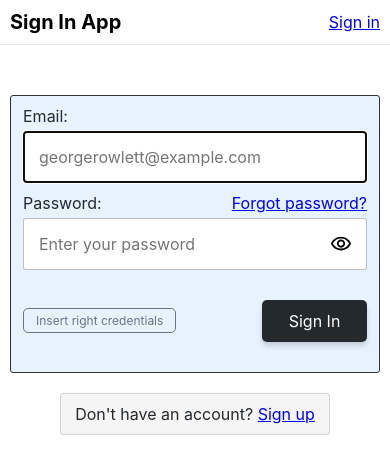
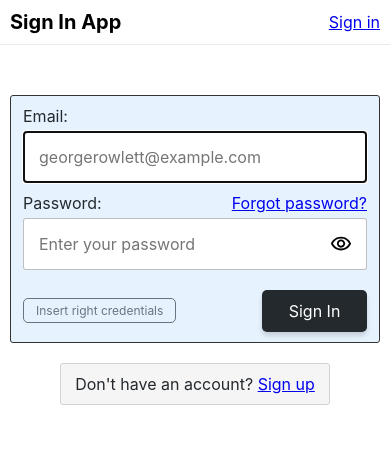
Before and after one commit to alanreidt/sign-in-app, a React (Create React App) app: page /sign-in in a window 390 px wide. Shown: the top 474 px of the page. Built offline with nearby package versions, Linux system fonts and the light colour scheme.

Commit message:
Fix SignInBox breakpoints

```diff
--- a/src/components/SignInBox.js
+++ b/src/components/SignInBox.js
@@ -39,7 +39,7 @@ const FormFooter = styled.div`
   margin-top: 30px;
 
   @media (${BREAKPOINTS.mobile}) {
-    margin-bottom: 20px;
+    margin-top: 20px;
   }
 `;
 
```
